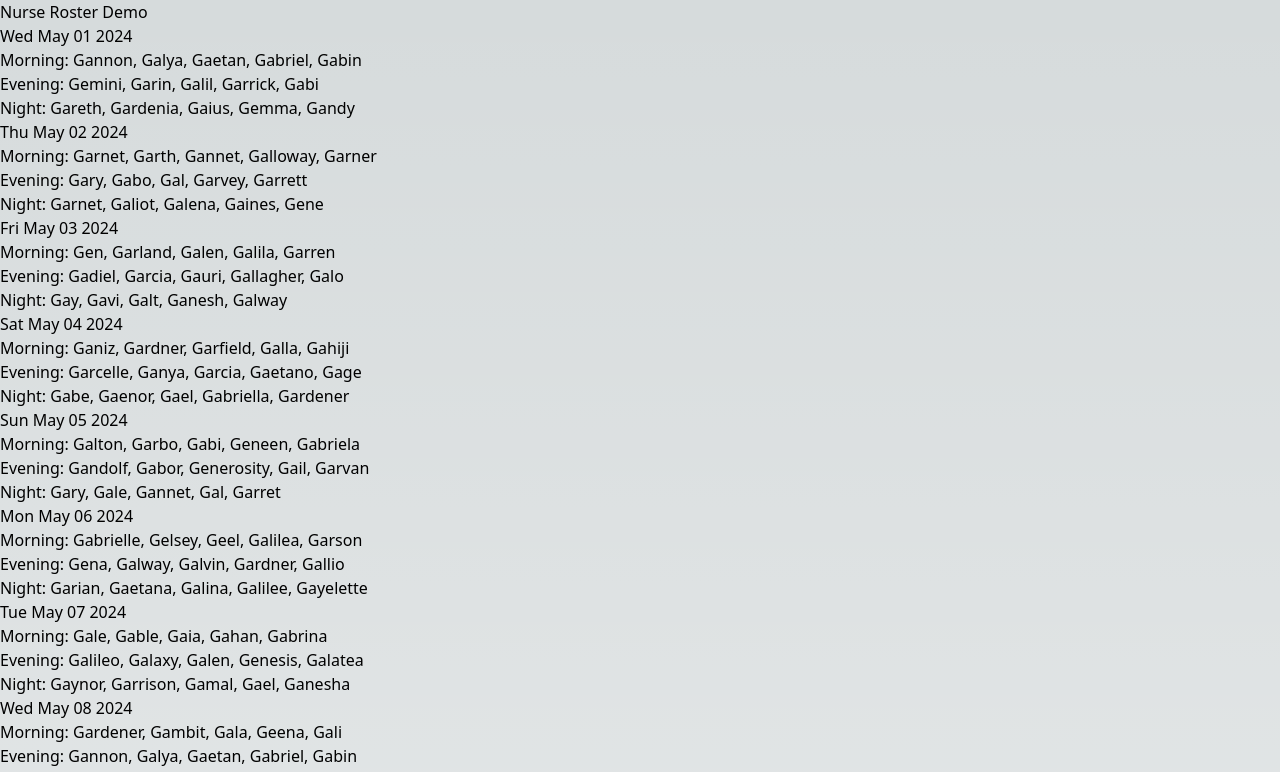
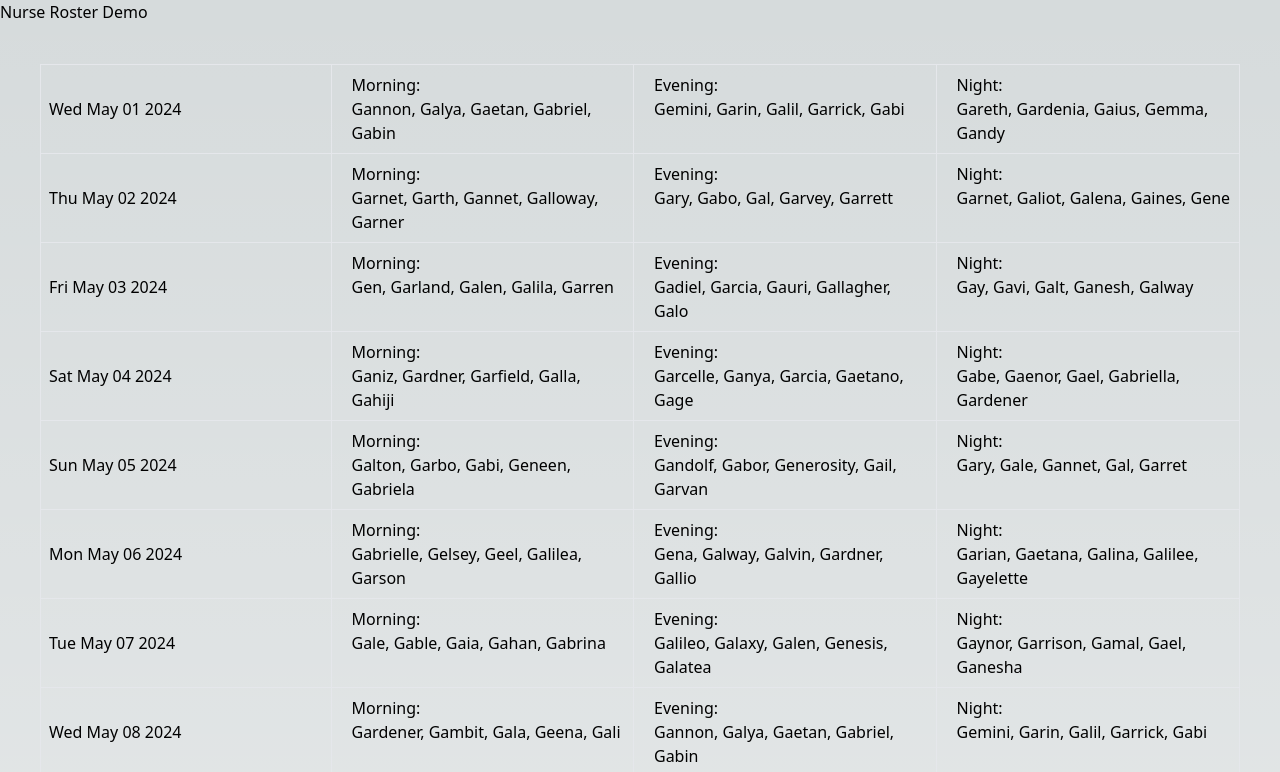
Before and after one commit to xell12686/cn-nurse-rostering-app, a Next.js app: page / in a window 1280 px wide. Shown: the top 772 px of the page. Built offline with nearby package versions, Linux system fonts and the light colour scheme.

Commit message:
feat: table like layout for MonthlyRoster

```diff
--- a/src/components/MonthlyRoster.tsx
+++ b/src/components/MonthlyRoster.tsx
@@ -12,15 +12,30 @@ const MonthlyRoster: React.FC<MonthlyRosterProps> = ({ nurses }) => {
     new Date().getMonth(),
     new Date().getFullYear(),
   );
+  console.log(roster);
 
   return (
-    <div className="roster-items">
+    <div className="roster-items border m-10">
       {roster.map((day, index) => (
-        <div key={index} className="roster-item">
-          <h3>{day.date.toDateString()}</h3>
-          <div>Morning: {day.shifts.Morning.map((n) => n.name).join(", ")}</div>
-          <div>Evening: {day.shifts.Evening.map((n) => n.name).join(", ")}</div>
-          <div>Night: {day.shifts.Night.map((n) => n.name).join(", ")}</div>
+        <div
+          key={index}
+          className="roster-item border-b grid grid-cols-4 gap-3"
+        >
+          <div className="border-r p-2 flex items-center">
+            <h3>{day.date.toDateString()}</h3>
+          </div>
+          <div className="border-r p-2">
+            <div>Morning:</div>
+            <div>{day.shifts.Morning.map((n) => n.name).join(", ")}</div>
+          </div>
+          <div className="border-r p-2">
+            <div>Evening:</div>
+            <div>{day.shifts.Evening.map((n) => n.name).join(", ")}</div>
+          </div>
+          <div className="p-2">
+            <div>Night:</div>
+            <div>{day.shifts.Night.map((n) => n.name).join(", ")}</div>
+          </div>
         </div>
       ))}
     </div>
```
